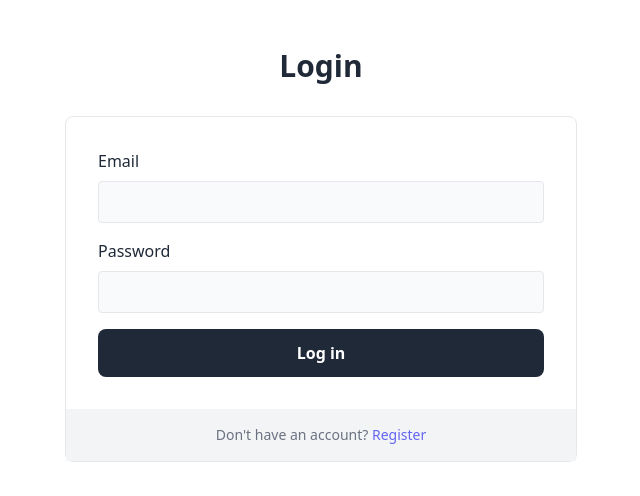
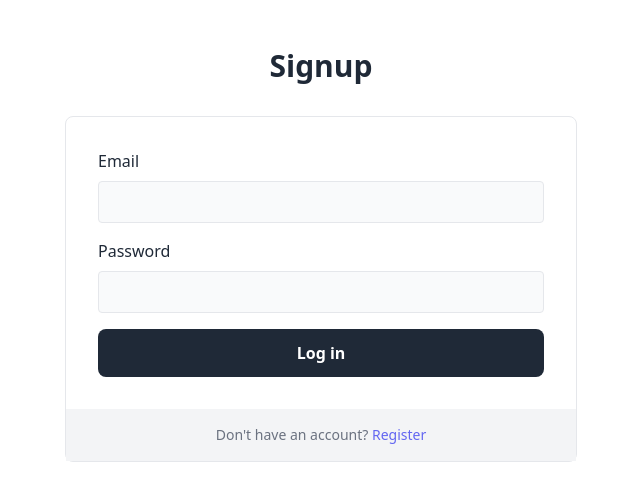
Before and after one commit to Santiago-Pe/auth-micro-frontend, a React (Vite) app: page /signup in a window 1280 px wide. Shown: the top 496 px of the page, without its empty margins (319-959 px from the left). Built offline with nearby package versions, Linux system fonts and the light colour scheme.

Commit message:
ADD: add initial structer folder, add pages components and react router dom to handle routes

```diff
--- a/src/App.tsx
+++ b/src/App.tsx
@@ -1,59 +1,15 @@
-const App = () => {
+import { Routes, Route } from "react-router-dom";
+import { ErrorPage, Home, Login, Signup } from "./pages";
+
+function App() {
   return (
-    <div className="bg-white py-6 sm:py-8 lg:py-12">
-      <div className="mx-auto max-w-screen-2xl px-4 md:px-8">
-        <h2 className="mb-4 text-center text-2xl font-bold text-gray-800 md:mb-8 lg:text-3xl">
-          Login
-        </h2>
-
-        <form className="mx-auto max-w-lg rounded-lg border">
-          <div className="flex flex-col gap-4 p-4 md:p-8">
-            <div>
-              <label
-                htmlFor="email"
-                className="mb-2 inline-block text-sm text-gray-800 sm:text-base"
-              >
-                Email
-              </label>
-              <input
-                name="email"
-                className="w-full rounded border bg-gray-50 px-3 py-2 text-gray-800 outline-none ring-indigo-300 transition duration-100 focus:ring"
-              />
-            </div>
-
-            <div>
-              <label
-                htmlFor="password"
-                className="mb-2 inline-block text-sm text-gray-800 sm:text-base"
-              >
-                Password
-              </label>
-              <input
-                name="password"
-                className="w-full rounded border bg-gray-50 px-3 py-2 text-gray-800 outline-none ring-indigo-300 transition duration-100 focus:ring"
-              />
-            </div>
-
-            <button className="block rounded-lg bg-gray-800 px-8 py-3 text-center text-sm font-semibold text-white outline-none ring-gray-300 transition duration-100 hover:bg-gray-700 focus-visible:ring active:bg-gray-600 md:text-base">
-              Log in
-            </button>
-          </div>
-
-          <div className="flex items-center justify-center bg-gray-100 p-4">
-            <p className="text-center text-sm text-gray-500">
-              Don't have an account?{" "}
-              <a
-                href="#"
-                className="text-indigo-500 transition duration-100 hover:text-indigo-600 active:text-indigo-700"
-              >
-                Register
-              </a>
-            </p>
-          </div>
-        </form>
-      </div>
-    </div>
+    <Routes>
+      <Route index path="/" element={<Home />} />
+      <Route path="/login" element={<Login />} />
+      <Route path="/signup" element={<Signup />} />
+      <Route path="*" element={<ErrorPage />} /> {/* Catch-all route */}
+    </Routes>
   );
-};
+}
 
 export default App;
--- /dev/null
+++ b/src/index.tsx
@@ -0,0 +1 @@
+export * from './pages';
--- a/src/main.tsx
+++ b/src/main.tsx
@@ -1,10 +1,20 @@
-import React from 'react'
-import ReactDOM from 'react-dom/client'
-import App from './App.tsx'
-import './index.css'
+import React from "react";
+import ReactDOM from "react-dom/client";
+import { BrowserRouter } from "react-router-dom";
+import App from "./App"; // Remove .jsx extension since TypeScript will resolve it
+import "./index.css";
 
-ReactDOM.createRoot(document.getElementById('root')!).render(
-  <React.StrictMode>
-    <App />
-  </React.StrictMode>,
-)
+const rootElement = document.getElementById("root");
+
+if (rootElement) {
+  const root = ReactDOM.createRoot(rootElement);
+  root.render(
+    <React.StrictMode>
+      <BrowserRouter>
+        <App />
+      </BrowserRouter>
+    </React.StrictMode>
+  );
+} else {
+  console.error("Failed to find the root element");
+}
--- /dev/null
+++ b/src/pages/error.tsx
@@ -0,0 +1,8 @@
+import { FC } from "react";
+
+// Define the component with the FC (Function Component) type
+const ErrorPage: FC = () => {
+  return <div className="bg-white py-6 sm:py-8 lg:py-12">ERROR PAGE</div>;
+};
+
+export default ErrorPage;
--- /dev/null
+++ b/src/pages/home.tsx
@@ -0,0 +1,8 @@
+import { FC } from "react";
+
+// Define the component with the FC (Function Component) type
+const Home: FC = () => {
+  return <div className="bg-white py-6 sm:py-8 lg:py-12">HOME</div>;
+};
+
+export default Home;
--- /dev/null
+++ b/src/pages/index.ts
@@ -0,0 +1,4 @@
+export { default as ErrorPage } from './error';
+export { default as Home } from './home';
+export { default as Login } from './login';
+export { default as Signup } from './sigunup';
--- /dev/null
+++ b/src/pages/login.tsx
@@ -0,0 +1,66 @@
+import { FC } from "react";
+
+// Define the component with the FC (Function Component) type
+const Login: FC = () => {
+  return (
+    <div className="bg-white py-6 sm:py-8 lg:py-12">
+      <div className="mx-auto max-w-screen-2xl px-4 md:px-8">
+        <h2 className="mb-4 text-center text-2xl font-bold text-gray-800 md:mb-8 lg:text-3xl">
+          Login
+        </h2>
+
+        <form className="mx-auto max-w-lg rounded-lg border">
+          <div className="flex flex-col gap-4 p-4 md:p-8">
+            <div>
+              <label
+                htmlFor="email"
+                className="mb-2 inline-block text-sm text-gray-800 sm:text-base"
+              >
+                Email
+              </label>
+              <input
+                name="email"
+                className="w-full rounded border bg-gray-50 px-3 py-2 text-gray-800 outline-none ring-indigo-300 transition duration-100 focus:ring"
+                type="email" // Adding type attribute for email
+                id="email"
+              />
+            </div>
+
+            <div>
+              <label
+                htmlFor="password"
+                className="mb-2 inline-block text-sm text-gray-800 sm:text-base"
+              >
+                Password
+              </label>
+              <input
+                name="password"
+                className="w-full rounded border bg-gray-50 px-3 py-2 text-gray-800 outline-none ring-indigo-300 transition duration-100 focus:ring"
+                type="password" // Adding type attribute for password
+                id="password"
+              />
+            </div>
+
+            <button className="block rounded-lg bg-gray-800 px-8 py-3 text-center text-sm font-semibold text-white outline-none ring-gray-300 transition duration-100 hover:bg-gray-700 focus-visible:ring active:bg-gray-600 md:text-base">
+              Log in
+            </button>
+          </div>
+
+          <div className="flex items-center justify-center bg-gray-100 p-4">
+            <p className="text-center text-sm text-gray-500">
+              Don't have an account?{" "}
+              <a
+                href="#"
+                className="text-indigo-500 transition duration-100 hover:text-indigo-600 active:text-indigo-700"
+              >
+                Register
+              </a>
+            </p>
+          </div>
+        </form>
+      </div>
+    </div>
+  );
+};
+
+export default Login;
--- /dev/null
+++ b/src/pages/sigunup.tsx
@@ -0,0 +1,66 @@
+import { FC } from "react";
+
+// Define the component with the FC (Function Component) type
+const Signup: FC = () => {
+  return (
+    <div className="bg-white py-6 sm:py-8 lg:py-12">
+      <div className="mx-auto max-w-screen-2xl px-4 md:px-8">
+        <h2 className="mb-4 text-center text-2xl font-bold text-gray-800 md:mb-8 lg:text-3xl">
+          Signup
+        </h2>
+
+        <form className="mx-auto max-w-lg rounded-lg border">
+          <div className="flex flex-col gap-4 p-4 md:p-8">
+            <div>
+              <label
+                htmlFor="email"
+                className="mb-2 inline-block text-sm text-gray-800 sm:text-base"
+              >
+                Email
+              </label>
+              <input
+                name="email"
+                className="w-full rounded border bg-gray-50 px-3 py-2 text-gray-800 outline-none ring-indigo-300 transition duration-100 focus:ring"
+                type="email" // Adding type attribute for email
+                id="email"
+              />
+            </div>
+
+            <div>
+              <label
+                htmlFor="password"
+                className="mb-2 inline-block text-sm text-gray-800 sm:text-base"
+              >
+                Password
+              </label>
+              <input
+                name="password"
+                className="w-full rounded border bg-gray-50 px-3 py-2 text-gray-800 outline-none ring-indigo-300 transition duration-100 focus:ring"
+                type="password" // Adding type attribute for password
+                id="password"
+              />
+            </div>
+
+            <button className="block rounded-lg bg-gray-800 px-8 py-3 text-center text-sm font-semibold text-white outline-none ring-gray-300 transition duration-100 hover:bg-gray-700 focus-visible:ring active:bg-gray-600 md:text-base">
+              Log in
+            </button>
+          </div>
+
+          <div className="flex items-center justify-center bg-gray-100 p-4">
+            <p className="text-center text-sm text-gray-500">
+              Don't have an account?{" "}
+              <a
+                href="#"
+                className="text-indigo-500 transition duration-100 hover:text-indigo-600 active:text-indigo-700"
+              >
+                Register
+              </a>
+            </p>
+          </div>
+        </form>
+      </div>
+    </div>
+  );
+};
+
+export default Signup;
```
Also changed, not shown: package.json (+4 -3 lines), 1 other file (tests, documents, lock files or other folders).
